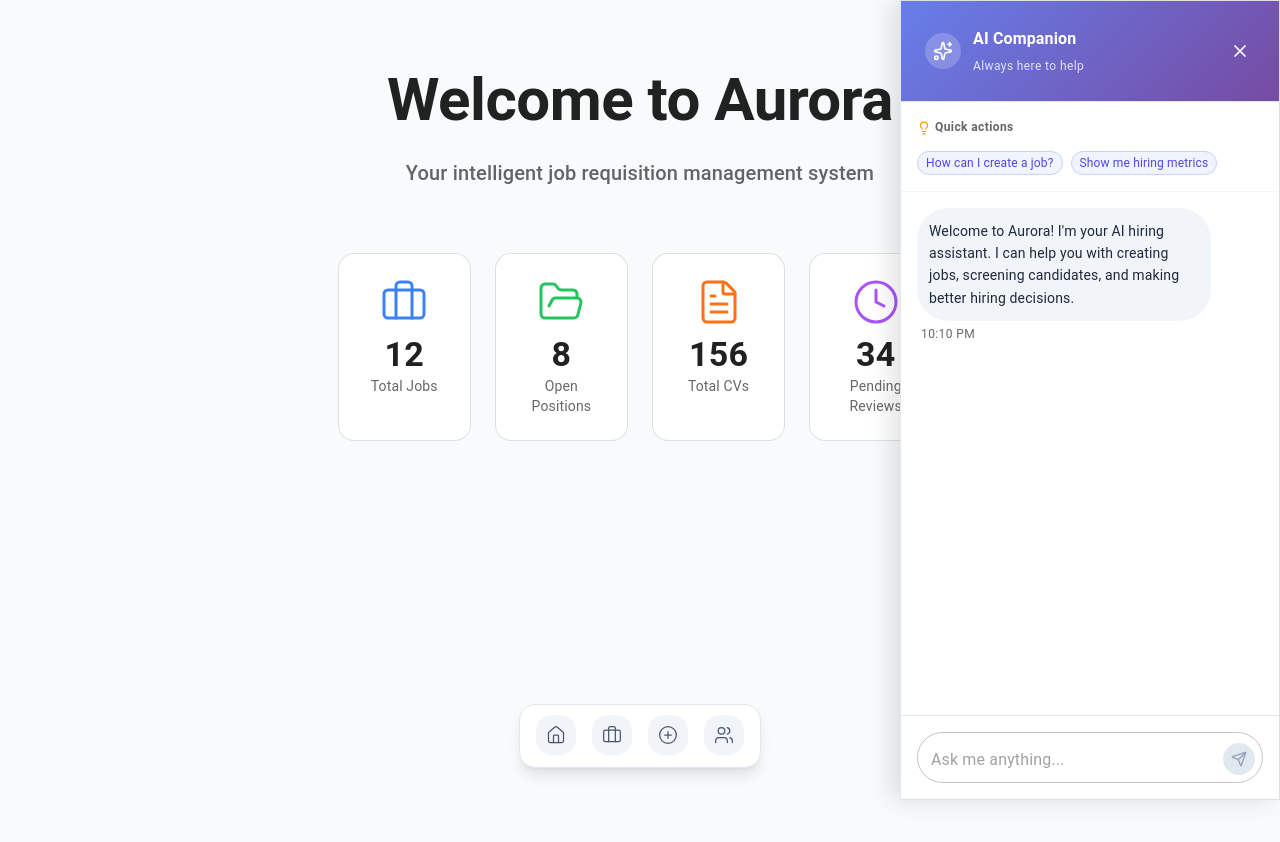
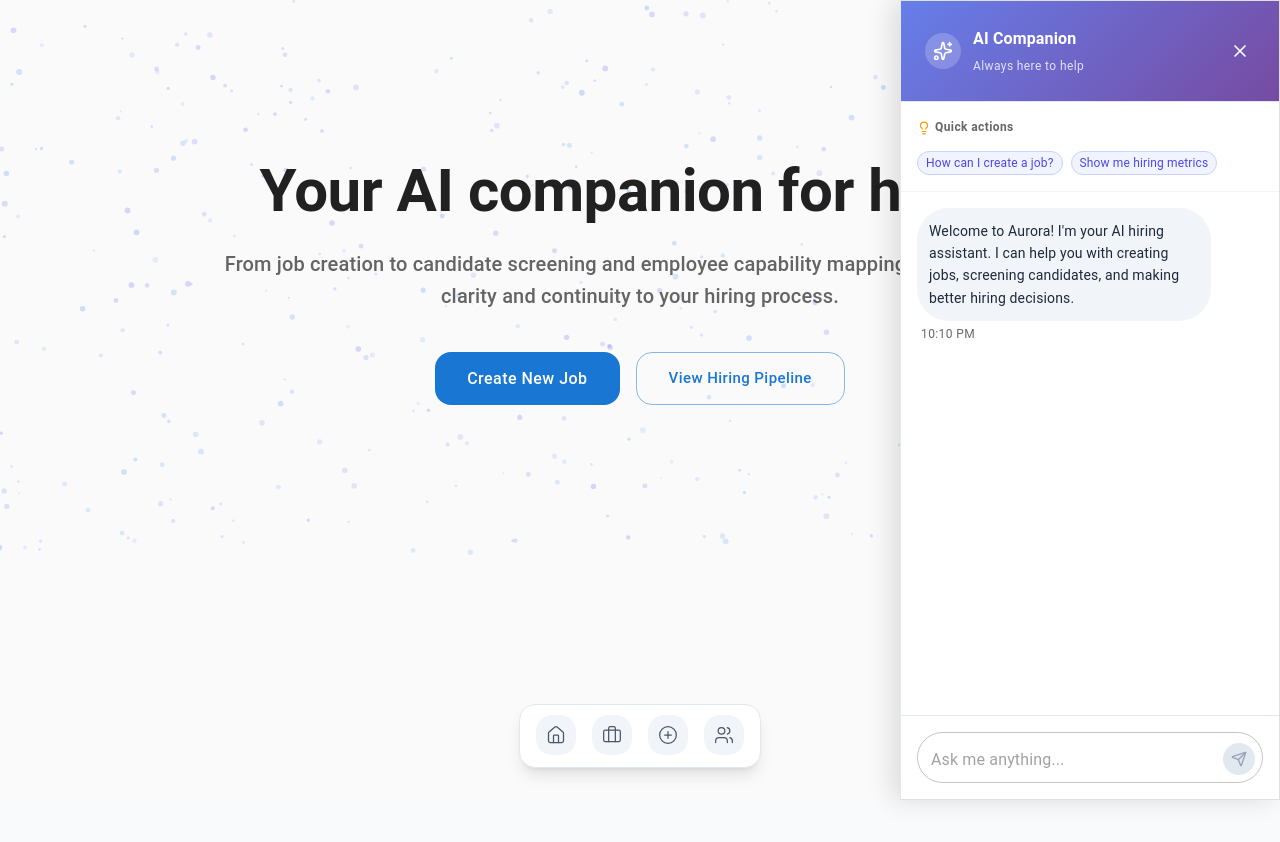
Before and after one commit to phidohongduc/aurora, a React (Vite) app in the folder aurora/: page / in a window 1280 px wide. Shown: the top 842 px of the page. Before the commit the page ends 800 px from the top, so only its background shows below. Built offline with nearby package versions, Linux system fonts and the light colour scheme.

Commit message:
feat: add skill network button to EmployeesPage and enhance MainPage with particle background and new CTAs

```diff
--- a/aurora/package.json
+++ b/aurora/package.json
@@ -18,6 +18,7 @@
     "@tiptap/extension-underline": "^3.14.0",
     "@tiptap/react": "^3.14.0",
     "@tiptap/starter-kit": "^3.14.0",
+    "@xyflow/react": "^12.10.0",
     "clsx": "^2.1.1",
     "jspdf": "^3.0.4",
     "lucide-react": "^0.562.0",
@@ -25,7 +26,9 @@
     "react": "^19.2.0",
     "react-dom": "^19.2.0",
     "react-router-dom": "^7.11.0",
-    "tailwind-merge": "^3.4.0"
+    "react-tsparticles": "^2.12.2",
+    "tailwind-merge": "^3.4.0",
+    "tsparticles-slim": "^2.12.0"
   },
   "devDependencies": {
     "@eslint/js": "^9.39.1",
--- a/aurora/src/pages/EmployeesPage/EmployeesPage.tsx
+++ b/aurora/src/pages/EmployeesPage/EmployeesPage.tsx
@@ -1,4 +1,5 @@
 import { useState } from 'react'
+import { useNavigate } from 'react-router-dom'
 import {
   Container,
   Typography,
@@ -31,6 +32,7 @@ import {
   X,
   ExternalLink,
   User as UserIcon,
+  Network,
 } from 'lucide-react'
 
 interface Employee {
@@ -179,6 +181,7 @@ const mockEmployees: Employee[] = [
 ]
 
 export default function EmployeesPage() {
+  const navigate = useNavigate()
   const [searchQuery, setSearchQuery] = useState('')
   const [selectedEmployee, setSelectedEmployee] = useState<Employee | null>(null)
 
@@ -210,6 +213,15 @@ export default function EmployeesPage() {
               View all hired employees and their information
             </Typography>
           </Box>
+          <Box sx={{ display: 'flex', gap: 2, alignItems: 'center' }}>
+            <Button
+              variant="contained"
+              startIcon={<Network size={18} />}
+              onClick={() => navigate('/employees/skill-network')}
+              sx={{ whiteSpace: 'nowrap' }}
+            >
+              Skill Network
+            </Button>
             <Box sx={{ textAlign: 'right' }}>
               <Typography variant="h3" color="primary.main" fontWeight="bold">
                 {mockEmployees.length}
@@ -217,6 +229,7 @@ export default function EmployeesPage() {
               <Typography variant="body2" color="text.secondary">
                 Total Employees
               </Typography>
+            </Box>
           </Box>
         </Box>
       </motion.div>
--- a/aurora/src/pages/MainPage/MainPage.tsx
+++ b/aurora/src/pages/MainPage/MainPage.tsx
@@ -1,4 +1,4 @@
-import { useEffect, useState } from 'react'
+import { useEffect, useState, useCallback } from 'react'
 import {
   Container,
   Typography,
@@ -6,14 +6,27 @@ import {
   Paper,
   Grid,
   CircularProgress,
+  Button,
 } from '@mui/material'
 import { Briefcase, FolderOpen, FileText, Clock } from 'lucide-react'
+import Particles from 'react-tsparticles'
+import { loadSlim } from 'tsparticles-slim'
+import type { Engine } from 'tsparticles-engine'
 import type { DashboardStats } from '@/types'
 import { getDashboardStats } from './APIHandler'
+import { useNavigate } from 'react-router-dom'
 
+/**
+ * MainPage
+ * - Hero-driven landing page
+ * - Ambient "antigravity" particle background
+ * - Clear CTA to create a new job
+ * - Metrics displayed as secondary confirmation
+ */
 export default function MainPage() {
   const [stats, setStats] = useState<DashboardStats | null>(null)
   const [loading, setLoading] = useState(true)
+  const navigate = useNavigate()
 
   useEffect(() => {
     const fetchStats = async () => {
@@ -29,66 +42,138 @@ export default function MainPage() {
     fetchStats()
   }, [])
 
-  const statCards = stats ? [
+  const particlesInit = useCallback(async (engine: Engine) => {
+    await loadSlim(engine)
+  }, [])
+
+  const statCards = stats
+    ? [
       { label: 'Total Jobs', value: stats.totalJobs, icon: Briefcase, color: '#3b82f6' },
       { label: 'Open Positions', value: stats.openJobs, icon: FolderOpen, color: '#22c55e' },
       { label: 'Total CVs', value: stats.totalCVs, icon: FileText, color: '#f97316' },
       { label: 'Pending Reviews', value: stats.pendingReviews, icon: Clock, color: '#a855f7' },
-  ] : []
+    ]
+    : []
 
   return (
-    <Container maxWidth="lg">
+    <Box sx={{ minHeight: '100vh', bgcolor: '#fafafa' }}>
+      {/* ================= HERO SECTION ================= */}
       <Box
         sx={{
+          position: 'relative',
+          minHeight: '70vh',
           display: 'flex',
-          flexDirection: 'column',
           alignItems: 'center',
-          pt: 8,
-          pb: 4,
-          textAlign: 'center',
+          justifyContent: 'center',
+          overflow: 'hidden',
         }}
       >
-        <Typography variant="h2" component="h1" gutterBottom fontWeight="bold">
-          Welcome to Aurora
-        </Typography>
-        <Typography variant="h6" color="text.secondary" sx={{ mb: 6 }}>
-          Your intelligent job requisition management system
+        {/* Antigravity Background */}
+        <Particles
+          init={particlesInit}
+          options={{
+            fullScreen: false,
+            background: { color: 'transparent' },
+            fpsLimit: 60,
+            particles: {
+              number: {
+                value: 500,
+                density: { enable: true, area: 800 },
+              },
+              color: { value: ['#3b82f6', '#6366f1'] },
+              opacity: {
+                value: 0.25,
+                random: true,
+              },
+              size: {
+                value: { min: 1, max: 3 },
+              },
+              move: {
+                enable: true,
+                speed: 0.4,
+                direction: 'none',
+                outModes: { default: 'out' },
+              },
+            },
+            interactivity: {
+              events: {
+                onHover: {
+                  enable: true,
+                  mode: 'attract',
+                },
+                resize: true,
+              },
+              modes: {
+                attract: {
+                  distance: 120,
+                  duration: 0.4,
+                },
+              },
+            },
+            detectRetina: true,
+          }}
+          style={{
+            position: 'absolute',
+            inset: 0,
+            zIndex: 1,
+          }}
+        />
+
+        {/* Hero Content */}
+        <Box
+          sx={{
+            position: 'relative',
+            zIndex: 2,
+            textAlign: 'center',
+            px: 2,
+            maxWidth: 900,
+          }}
+        >
+          <Typography variant="h2" fontWeight={700} gutterBottom>
+            Your AI companion for hiring
           </Typography>
 
-        {loading ? (
-          <CircularProgress sx={{ mt: 4 }} />
-        ) : (
-          <Grid container spacing={3} sx={{ mt: 2 }}>
-            {statCards.map((card) => (
-              <Grid size={{ xs: 12, sm: 6, md: 3 }} key={card.label}>
-                <Paper
+          <Typography
+            variant="h6"
+            color="text.secondary"
+            sx={{ mt: 2, mb: 5 }}
+          >
+            From job creation to candidate screening and employee capability mapping —
+            Aurora brings clarity and continuity to your hiring process.
+          </Typography>
+
+          <Box sx={{ display: 'flex', gap: 2, justifyContent: 'center' }}>
+            <Button
+              variant="contained"
+              size="large"
               sx={{
-                    p: 3,
-                    textAlign: 'center',
-                    height: '100%',
+                px: 4,
+                py: 1.5,
+                fontSize: 16,
+                boxShadow: '0 0 0 rgba(59,130,246,0)',
+                transition: 'all 0.3s ease',
+                '&:hover': {
+                  boxShadow: '0 0 24px rgba(59,130,246,0.4)',
+                  transform: 'translateY(-1px)',
+                },
               }}
+              onClick={() => navigate('/jobs/new')}
             >
-                  <Box
-                    sx={{
-                      display: 'flex',
-                      justifyContent: 'center',
-                      mb: 1,
-                    }}
+              Create New Job
+            </Button>
+
+            <Button
+              variant="outlined"
+              size="large"
+              sx={{ px: 4, py: 1.5 }}
+              onClick={() => navigate('/jobs')}
             >
-                    <card.icon size={48} color={card.color} strokeWidth={1.5} />
+              View Hiring Pipeline
+            </Button>
           </Box>
-                  <Typography variant="h4" fontWeight="bold">
-                    {card.value}
-                  </Typography>
-                  <Typography variant="body2" color="text.secondary">
-                    {card.label}
-                  </Typography>
-                </Paper>
-              </Grid>
-            ))}
-          </Grid>
-        )}
         </Box>
-    </Container>
+      </Box>
+
+    </Box>
   )
 }
```
Also changed, not shown: 1 other file (tests, documents, lock files or other folders). Lines whose indentation alone changed are shown as unchanged.
